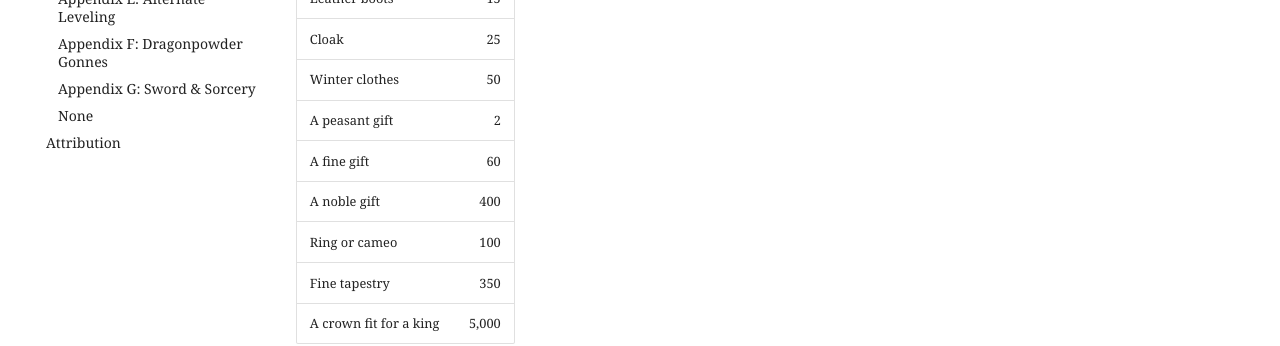
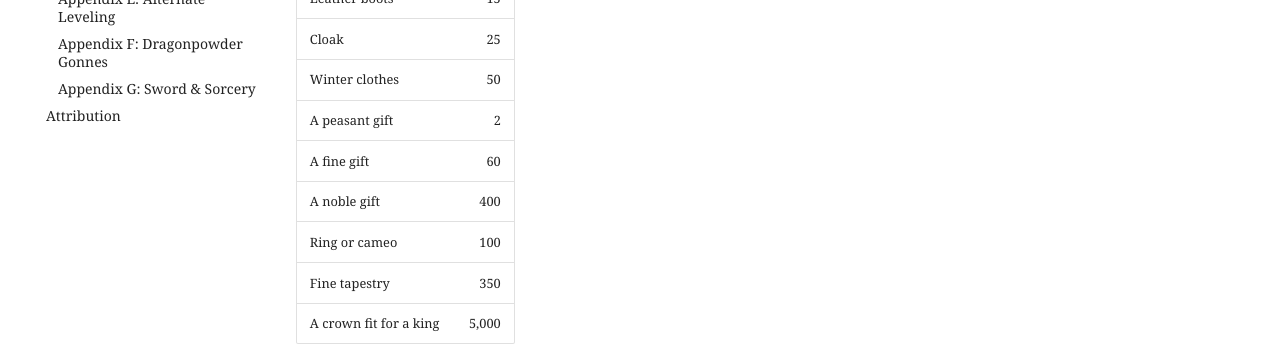
Before and after one commit to joemoose/dungeoneers.d20, an MkDocs documentation site: the page built from docs/appendix-b.md, in a window 1280 px wide. Shown: the part 526-872 px from the top of the page. Built offline with MkDocs 1.6.1 and Material for MkDocs 9.7.7, drawn with Linux system fonts in a browser that asks for light colours; comment, search, counter and statistics services are not loaded.

Commit message:
broken link

```diff
--- a/docs/appendix-b.md
+++ b/docs/appendix-b.md
@@ -78,4 +78,4 @@
 
 !!! note
 
-	See the [Appendix](appendix-h.md) for details on mounts.
+	See the [Appendix](appendix-c.md) for details on mounts.
--- a/mkdocs.yml
+++ b/mkdocs.yml
@@ -30,7 +30,6 @@
       - appendix-e.md
       - appendix-f.md
       - appendix-g.md
-      - appendix-h.md
   - attribution.md
 
 # Theme
```
